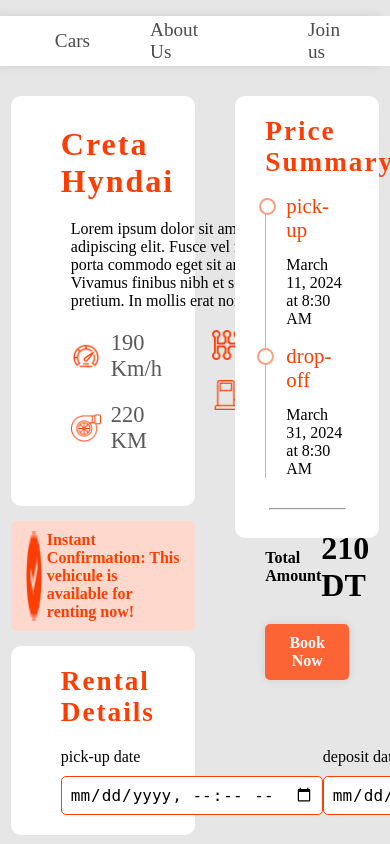
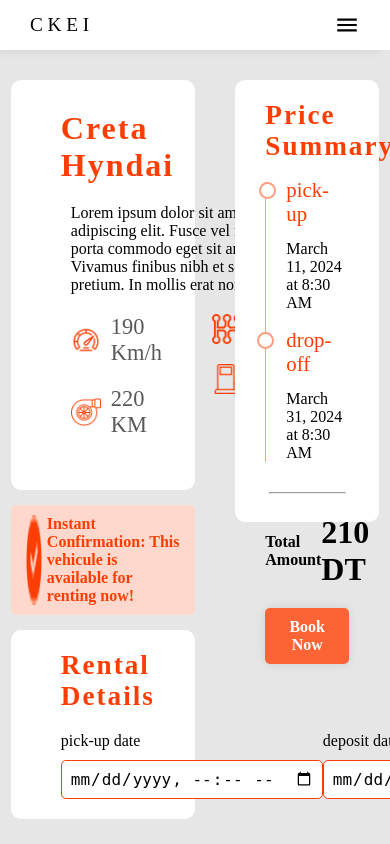
Before and after one commit to KhalilJabri/cars-dealer, a PHP site: page /html/CarDetails.html in a window 390 px wide; the page is wider, and only the part inside the window is pictured. Run offline with PHP 8.4, Linux system fonts and the light colour scheme.

Commit message:
fixing responsive navigation issue

```diff
--- a/Client/css/CarDetails.css
+++ b/Client/css/CarDetails.css
@@ -92,7 +92,7 @@ nav li:first-child {
 }
 
 .svgIcon {
-    fill: white;
+    fill: black;
 }
 
 /* --------------------------- Section --------------------------- */
@@ -350,3 +350,29 @@ section {
     color: white;
     font-weight: bold;
 }
+
+/* ------------------------- responsive -------------------------- */
+
+@media(max-width: 800px) {
+
+    nav ul li:first-child a {
+        color: black;
+    }
+
+    .sidebar a {
+        color: #000000;
+    }
+
+    .hideOnMobile {
+        display: none;
+    }
+
+    .menu-button {
+        display: block;
+    }
+
+    .sidebar {
+        width: 100%;
+    }
+
+}
--- a/Client/html/CarDetails.html
+++ b/Client/html/CarDetails.html
@@ -8,8 +8,7 @@
     <link rel="preconnect" href="https://fonts.googleapis.com">
     <link rel="preconnect" href="https://fonts.gstatic.com" crossorigin>
     <link href="https://fonts.googleapis.com/css2?family=Dancing+Script:wght@400..700&display=swap" rel="stylesheet">
-    <link href="https://fonts.googleapis.com/css2?family=Anton&family=Dancing+Script:wght@400..700&display=swap"
-        rel="stylesheet">
+    <link href="https://fonts.googleapis.com/css2?family=Anton&family=Dancing+Script:wght@400..700&display=swap" rel="stylesheet">
     <link rel="stylesheet" href="../css/CarDetails.css">
 </head>
 
```
Also changed, not shown: Client/js/CarDetails.js (added).
